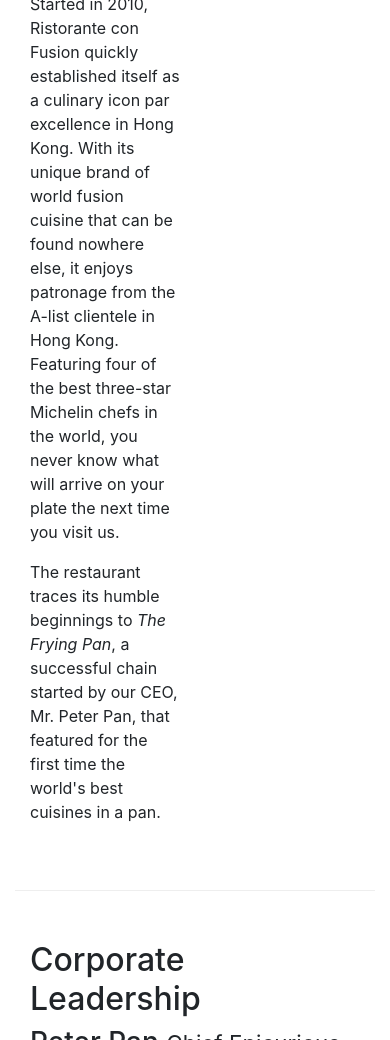
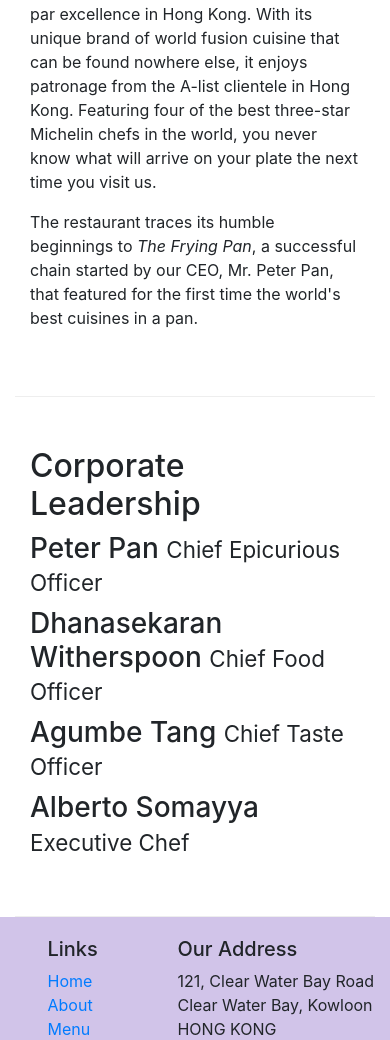
Before and after one commit to w314/CourseraBootstrapPractice, a website: page aboutus.html in a window 390 px wide. Shown: the part 703-1743 px from the top of the page. Drawn offline with nearby package versions, Linux system fonts and the light colour scheme.

Commit message:
Added col-sm-6 class to history section on aboutus page

```diff
--- a/aboutus.html
+++ b/aboutus.html
@@ -61,7 +61,7 @@
         </div>
 
         <div class="row row-content">
-            <div class=col-6>
+            <div class=col-sm-6>
                 <h2>Our History</h2>
                 <p>Started in 2010, Ristorante con Fusion quickly established itself as a culinary icon par excellence in Hong Kong. With its unique brand of world fusion cuisine that can be found nowhere else, it enjoys patronage from the A-list clientele in Hong Kong.  Featuring four of the best three-star Michelin chefs in the world, you never know what will arrive on your plate the next time you visit us.</p>
                 <p>The restaurant traces its humble beginnings to <em>The Frying Pan</em>, a successful chain started by our CEO, Mr. Peter Pan, that featured for the first time the world's best cuisines in a pan.</p>
```
